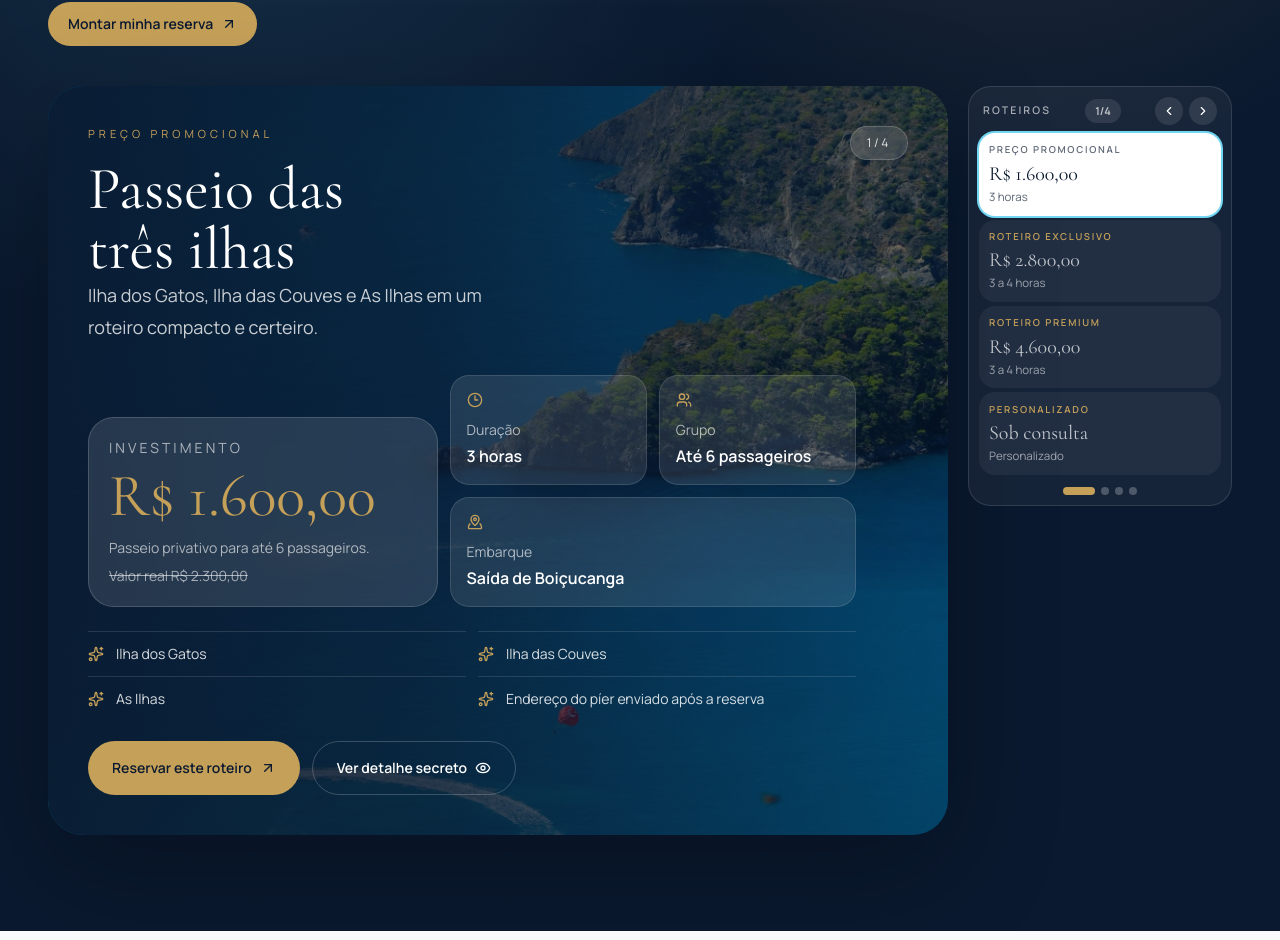
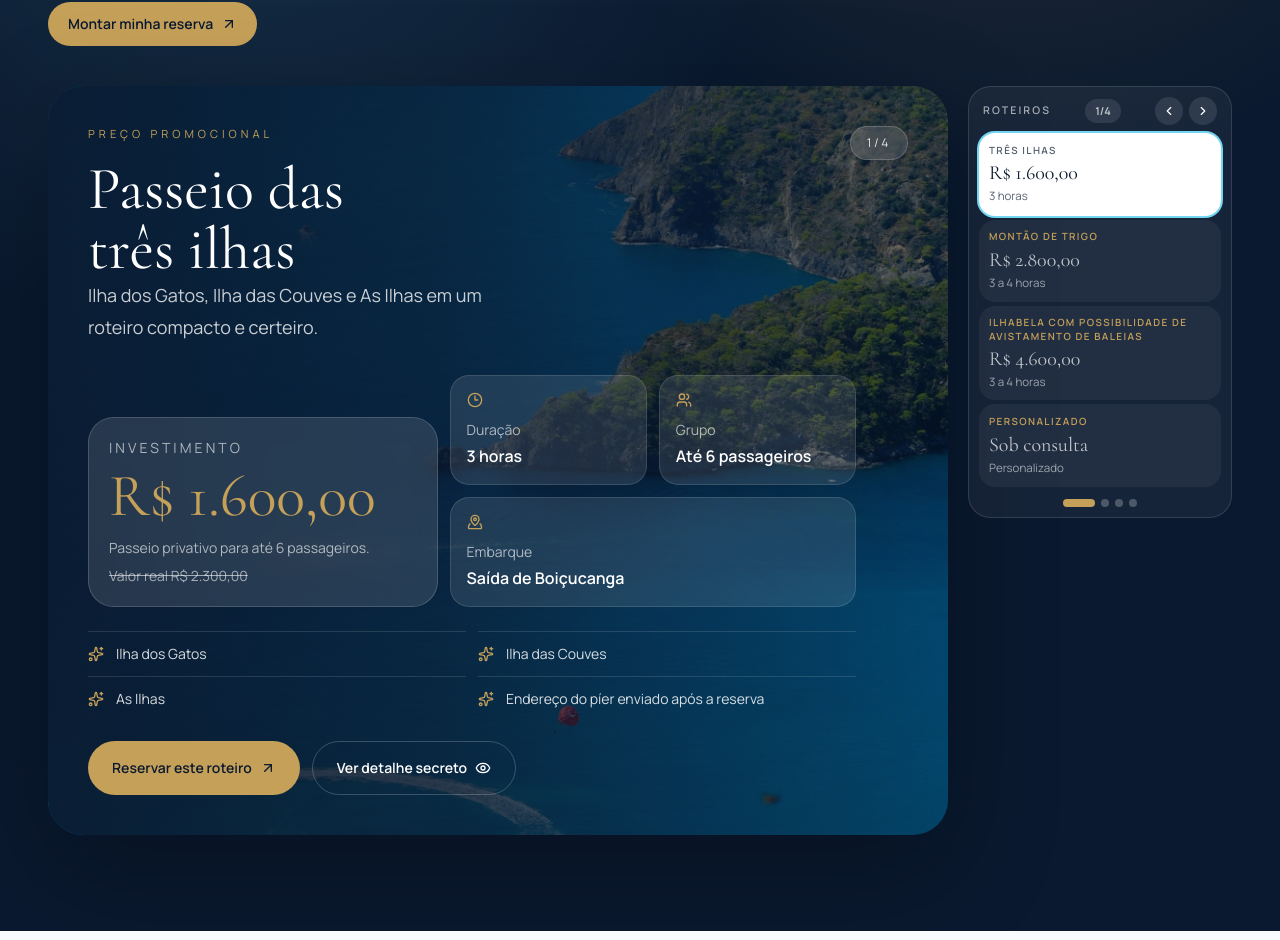
Before and after one commit to AGENCIAVCD/Marley-Aluguel-lancha, a Next.js app: page / in a window 1280 px wide. Shown: the part 2139-3079 px from the top of the page. Built offline with nearby package versions, Linux system fonts and the light colour scheme.

Commit message:
Show route names in selector

```diff
--- a/app/page.tsx
+++ b/app/page.tsx
@@ -64,6 +64,7 @@ const plans = [
   {
     id: "tres-ilhas",
     label: "Preço promocional",
+    selectorTitle: "Três Ilhas",
     title: "Passeio das três ilhas",
     price: "R$ 1.600,00",
     originalPrice: "R$ 2.300,00",
@@ -85,6 +86,7 @@ const plans = [
   {
     id: "montao-do-trigo",
     label: "Roteiro exclusivo",
+    selectorTitle: "Montão de Trigo",
     title: "Ilha Montão do Trigo",
     price: "R$ 2.800,00",
     originalPrice: null,
@@ -106,6 +108,7 @@ const plans = [
   {
     id: "ilhabela",
     label: "Roteiro premium",
+    selectorTitle: "Ilhabela com possibilidade de avistamento de baleias",
     title: "Ilhabela com possibilidade de avistamento de baleias",
     price: "R$ 4.600,00",
     originalPrice: null,
@@ -127,6 +130,7 @@ const plans = [
   {
     id: "personalizado",
     label: "Personalizado",
+    selectorTitle: "Personalizado",
     title: "Passeios personalizados",
     price: "Sob consulta",
     originalPrice: null,
@@ -1007,10 +1011,9 @@ export default function Home() {
                           active ? "bg-white text-[var(--color-navy)] shadow-[0_0_0_2px_var(--color-aqua)]" : "bg-white/5 text-white/72 hover:bg-white/8 hover:text-white"
                         } ${primaryInteractiveClassName}`}
                       >
-                        <span className={`block text-[0.6rem] font-semibold uppercase tracking-[0.18em] ${active ? "text-[var(--color-navy)]/66" : "text-[var(--color-sand)]"}`}>
-                          {plan.label}
+                        <span className={`block line-clamp-2 text-[0.62rem] font-semibold uppercase leading-snug tracking-[0.14em] ${active ? "text-[var(--color-navy)]/70" : "text-[var(--color-sand)]"}`}>
+                          {plan.selectorTitle}
                         </span>
-                        <span className="mt-1.5 line-clamp-2 block text-[0.78rem] font-semibold leading-tight lg:hidden">{plan.title}</span>
                         <span className="mt-1.5 block font-display text-xl leading-none">{plan.price}</span>
                         <span className={`mt-1 block text-[0.72rem] ${active ? "text-[var(--color-navy)]/68" : "text-white/56"}`}>
                           {plan.duration}
```
